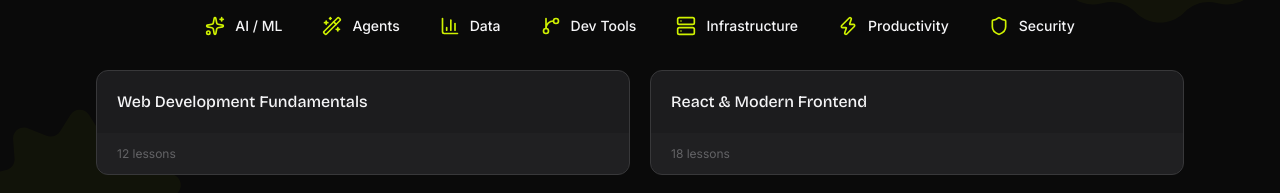
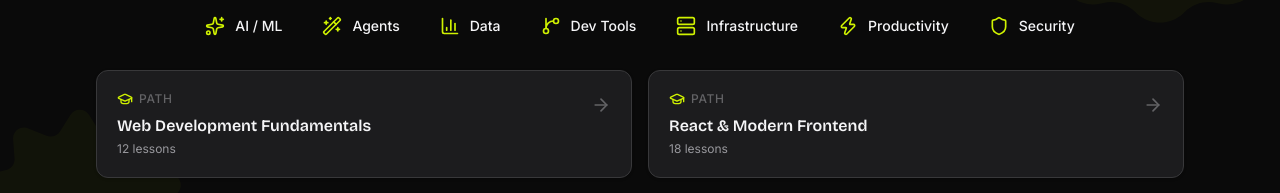
Before and after one commit to devabraham001-eng/Techtribe, a Next.js app: page /learn in a window 1280 px wide. Shown: the part 580-773 px from the top of the page. Built offline with nearby package versions, Linux system fonts and the light colour scheme; no server answers.

Commit message:
Redesign path cards matching Google Skills structure: badge, title, metadata, arrow action, depth/shadow

```diff
--- a/src/app/(main)/learn/page.tsx
+++ b/src/app/(main)/learn/page.tsx
@@ -1,7 +1,7 @@
 import * as React from "react";
 import Link from "next/link";
 import type { Metadata } from "next";
-import { Sparkles, Wand2, BarChart3, GitBranch, Server, Zap, Shield } from "lucide-react";
+import { Sparkles, Wand2, BarChart3, GitBranch, Server, Zap, Shield, GraduationCap, ArrowRight } from "lucide-react";
 import { CredentialsAccordion } from "@/components/learn/CredentialsAccordion";
 
 export const metadata: Metadata = {
@@ -136,23 +136,29 @@ export default async function LearnPage() {
         {/* ===== PATHS LIST ===== */}
         <section className="paths-list" style={{ position: "relative", zIndex: 1 }}>
           <div className="mx-auto max-w-6xl px-4 sm:px-6 lg:px-8 pb-12">
-            <div className="learning-plans-grid grid gap-5 sm:grid-cols-2">
+            <div className="paths-grid grid gap-4 sm:grid-cols-2">
               {demoPaths.map((track) => (
                 <a
                   key={track.id}
                   href={`/learn/${track.slug}`}
-                  className="activity-card block rounded-xl border transition-all duration-200 hover:shadow-lg hover:border-white/10"
-                  style={{ borderColor: "#38383a", background: "#1c1c1e", textDecoration: "none" }}
+                  className="path-card group flex items-start gap-4 rounded-xl border p-4 sm:p-5 transition-all duration-200 hover:shadow-xl hover:-translate-y-0.5 hover:border-white/10"
+                  style={{ borderColor: "#38383a", background: "#1c1c1e", textDecoration: "none", boxShadow: "0 1px 3px rgba(0,0,0,0.2)" }}
+                  aria-label={`Path: ${track.title}, ${track.lessons} lessons`}
                 >
-                  <div className="p-4 sm:p-5">
-                    <h3 className="font-heading text-sm sm:text-base font-medium leading-snug text-foreground">
+                  <div className="path-card__content flex-1 min-w-0">
+                    <div className="path-card__badge flex items-center gap-1.5 mb-2">
+                      <GraduationCap className="h-4 w-4" style={{ color: "#D0F201" }} />
+                      <span className="text-xs font-medium uppercase tracking-wider" style={{ color: "#636366" }}>Path</span>
+                    </div>
+                    <h3 className="path-card__title font-heading text-sm sm:text-base font-semibold leading-snug text-foreground">
                       {track.title}
                     </h3>
+                    <p className="path-card__metadata mt-1 text-xs" style={{ color: "#98989d" }}>
+                      {track.lessons} lesson{track.lessons !== 1 ? "s" : ""}
+                    </p>
                   </div>
-                  <div className="rounded-b-xl px-4 sm:px-5 py-2.5" style={{ background: "rgba(255,255,255,0.02)" }}>
-                    <span className="text-xs" style={{ color: "#636366" }}>
-                      {track.lessons} lesson{track.lessons !== 1 ? "s" : ""}
-                    </span>
+                  <div className="path-card__action mt-1 flex-shrink-0 transition-transform duration-200 group-hover:translate-x-1">
+                    <ArrowRight className="h-5 w-5" style={{ color: "#636366" }} />
                   </div>
                 </a>
               ))}
```
